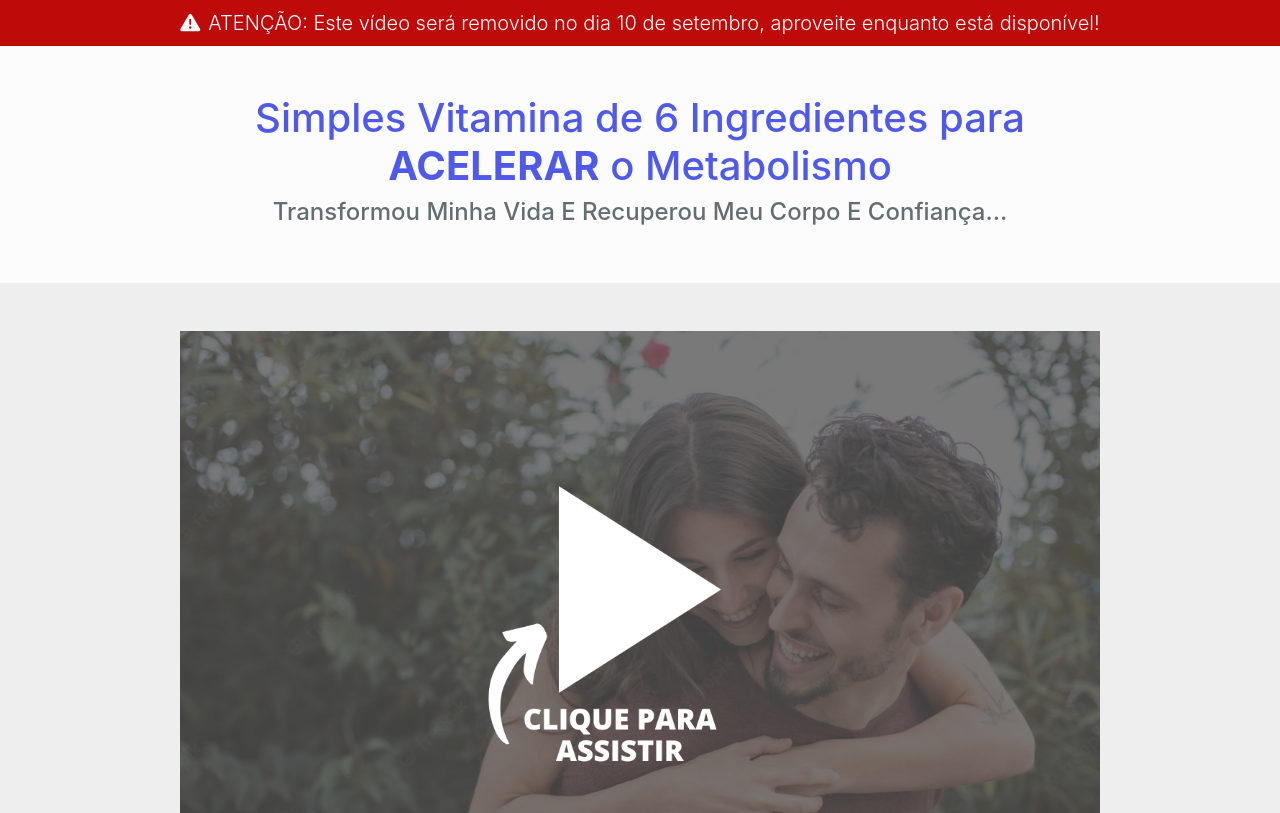
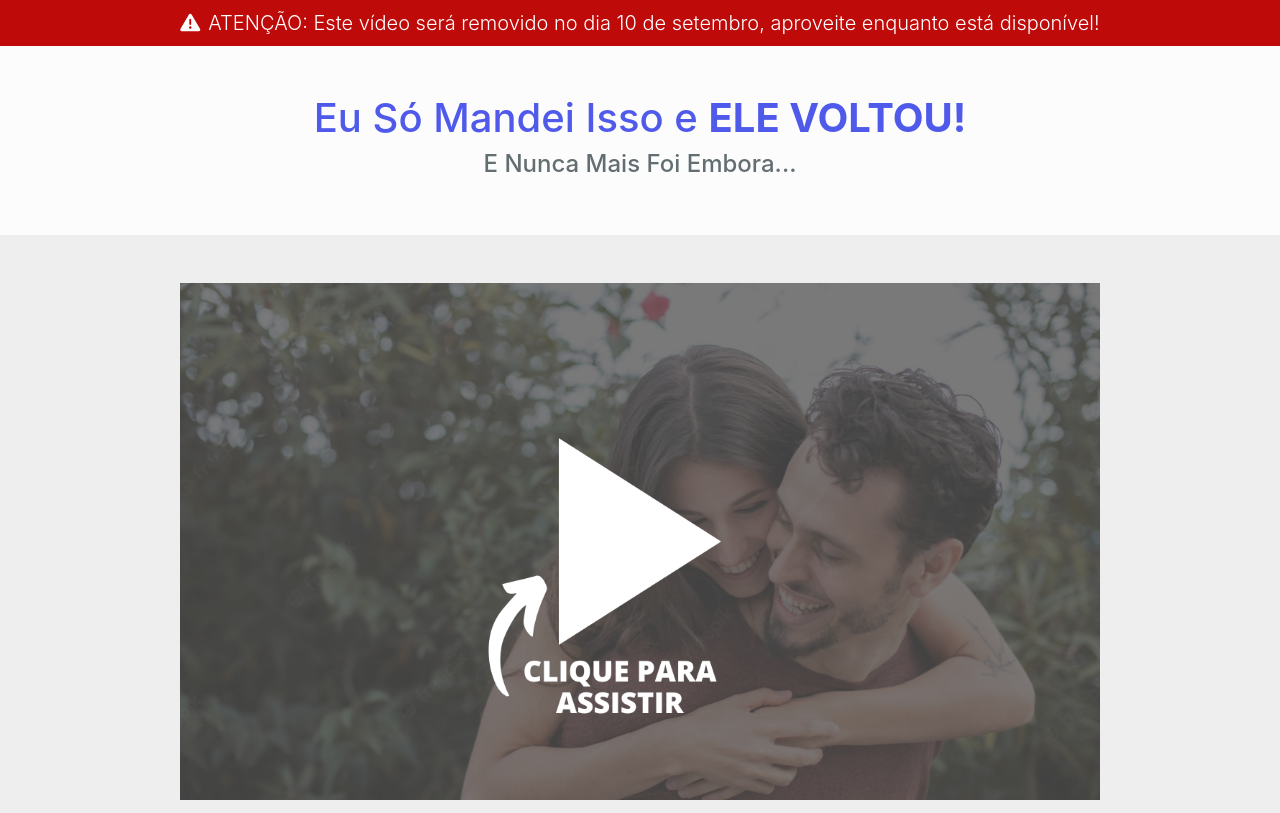
Before and after one commit to Rcosta27/luizadepaula.online, a plain HTML site: page ps1/index.html in a window 1280 px wide. Shown: the top 813 px of the page. Drawn offline with nearby package versions, Linux system fonts and the light colour scheme.

Commit message:
Update index.html

```diff
--- a/ps1/index.html
+++ b/ps1/index.html
@@ -42,8 +42,8 @@
       <div class="container">
         <div class="row justify-content-center">
           <div class="col-lg-10 text-center">
-            <h1>Simples Vitamina de 6 Ingredientes para <b>ACELERAR</b> o Metabolismo</h1>
-            <h4>Transformou Minha Vida E Recuperou Meu Corpo E Confiança...</h4>
+            <h1>Eu Só Mandei Isso e <b>ELE VOLTOU!</b>
+            <h4>E Nunca Mais Foi Embora...</h4>
           </div>
         </div>
       </div>
@@ -55,7 +55,7 @@
           <div class="col-lg-10 text-center">
             <a href="https://protocolozerobarriga.com/"><img class="img-fluid" src="play.png"></a>
             <!-- TROQUE SEU LINK ONDE ESTÁ O DO PROTOCOLOZEROBARRIGA.COM, MANTENDO AS ASPAS -->
-            <a class="btn btn-success btn-lg p-4 mt-5" href="https://protocolozerobarriga.com/">QUERO ASSISIR O VÍDEO AGORA!</a>
+            <a class="btn btn-success btn-lg p-4 mt-5" href="https://mariajuliapg.fun/pv/">QUERO ASSISIR O VÍDEO AGORA!</a>
           </div>
         </div>
       </div>
```
